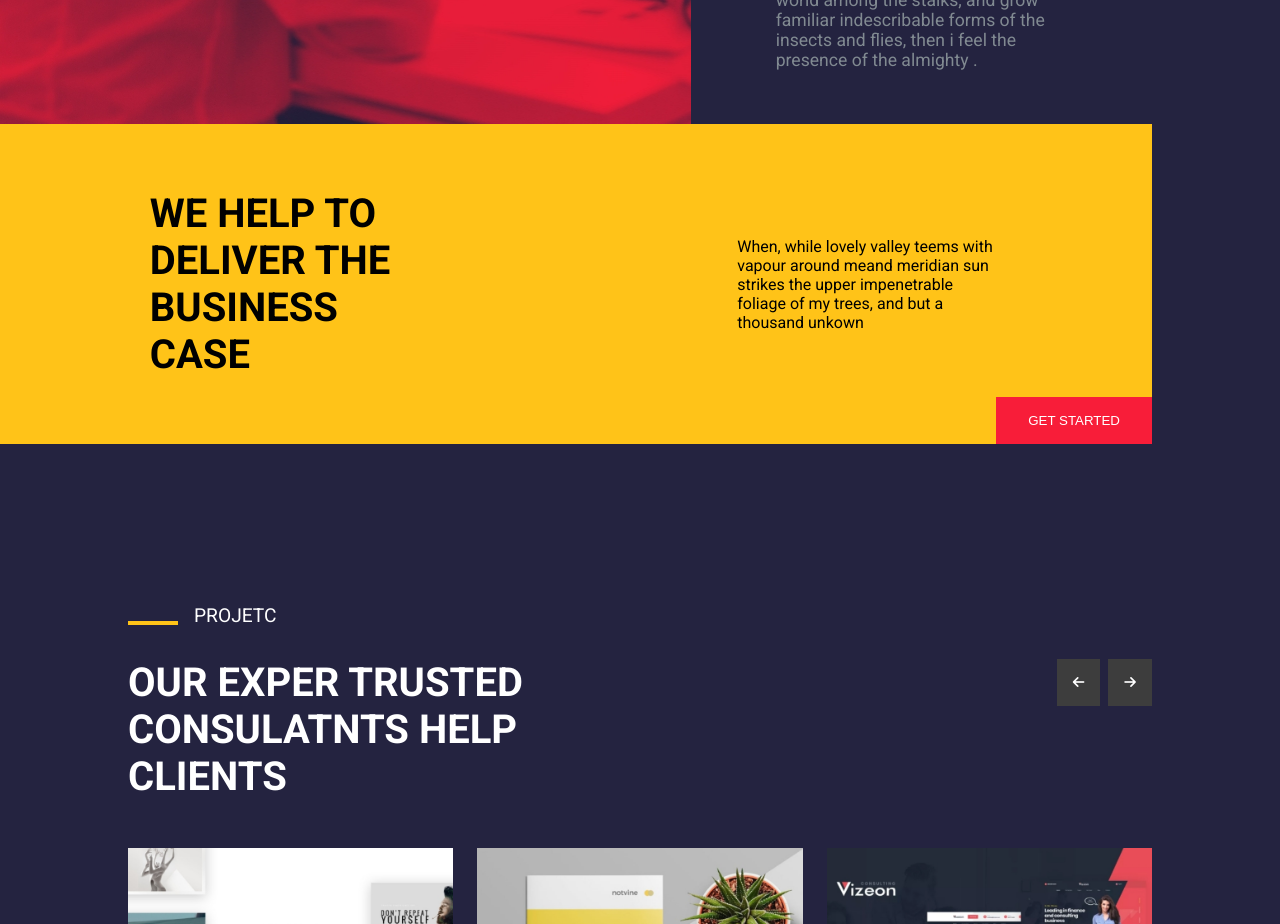
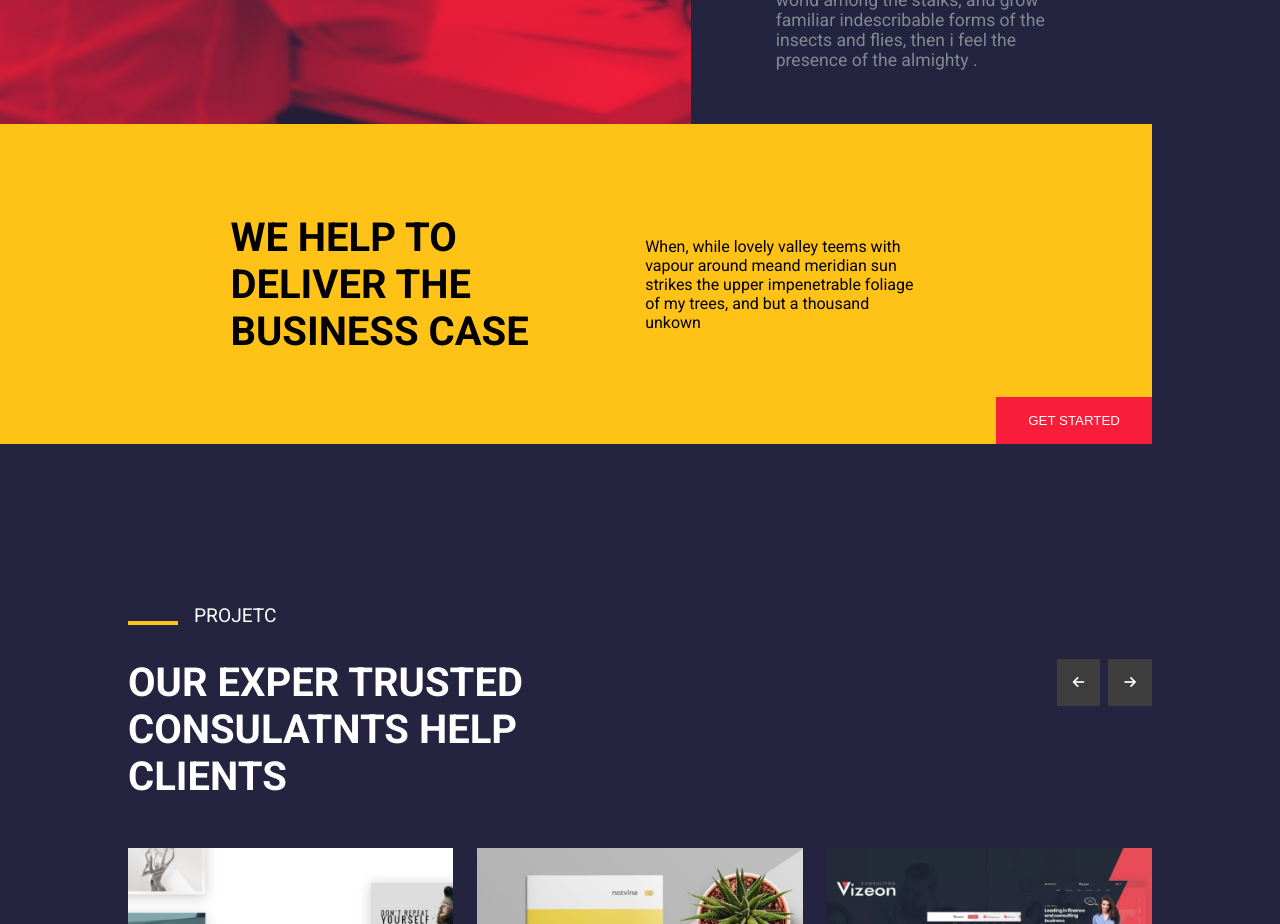
Before and after one commit to AlessioNapoletano/proj-html-vuejs, a Vue app: page / in a window 1280 px wide. Shown: the part 2540-3464 px from the top of the page. Built offline with nearby package versions, Linux system fonts and the light colour scheme; a web font is replaced by a local one.

Commit message:
Fix MainDeliverCare Component

```diff
--- a/src/components/MainDeliverCare.vue
+++ b/src/components/MainDeliverCare.vue
@@ -5,7 +5,8 @@ export default {
 </script>
 
 <template>
-    <section class="deliver-care d-flex align-center justify-around">
+    <section class="deliver-care">
+        <div class="wrapper d-flex align-center justify-between">
             <div class="slogan">
                 <h1>
                     WE HELP TO DELIVER THE BUSINESS CASE
@@ -17,6 +18,9 @@ export default {
                     foliage of my trees, and but a thousand unkown
                 </p>
             </div>
+
+        </div>
+
         <div class="button">
             <button>
                 GET STARTED
@@ -37,8 +41,15 @@ section.deliver-care {
 
     position: relative;
 
+    .wrapper {
+        width: 60%;
+        margin: 0 auto;
+        height: 100%;
+    }
+
     .slogan {
-        width: 25%;
+        width: 45%;
+
 
         h1 {
             font-size: 2.5rem;
@@ -46,7 +57,7 @@ section.deliver-care {
     }
 
     .description {
-        width: 23%;
+        width: 40%;
     }
 
     .button {
```
Lines whose indentation alone changed are shown as unchanged.
